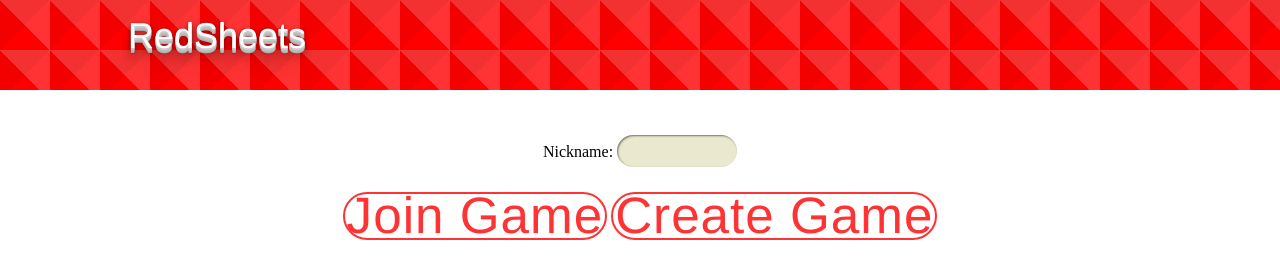
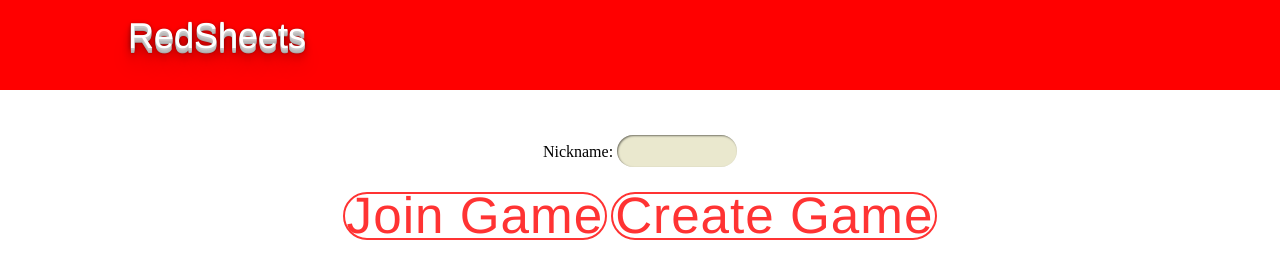
Before and after one commit to patsukhum/RedSheets, a website: page public/index.html in a window 1280 px wide. Drawn offline with Linux system fonts and the light colour scheme; no server answers; a web font is replaced by a local one.

Commit message:
changed color

```diff
--- a/public/base.css
+++ b/public/base.css
@@ -252,9 +252,7 @@ body {
   color: rgba(255,255,255,1);
   -o-text-overflow: clip;
   text-overflow: clip;
-  background: -webkit-linear-gradient(135deg, rgba(0,0,0,0) 50%, rgba(0,0,0,0.0470588) 50%), -webkit-linear-gradient(45deg, rgba(0,0,0,0) 50%, rgba(255,255,255,0.2) 50%), -webkit-linear-gradient(-225deg, #FF0000 0, #FF0000 25%, rgba(0,0,0,0) 25%), -webkit-linear-gradient(-135deg, #FF0000 0, #FF0000 25%, rgba(0,0,0,0) 25%), -webkit-linear-gradient(-45deg, #FF0000 0, #FF0000 25%, rgba(0,0,0,0) 25%), -webkit-linear-gradient(45deg, #FF0000 0, #FF0000 25%, rgba(0,0,0,0) 25%), #ff0000;
-  background: -moz-linear-gradient(-45deg, rgba(0,0,0,0) 50%, rgba(0,0,0,0.0470588) 50%), -moz-linear-gradient(45deg, rgba(0,0,0,0) 50%, rgba(255,255,255,0.2) 50%), -moz-linear-gradient(315deg, #FF0000 0, #FF0000 25%, rgba(0,0,0,0) 25%), -moz-linear-gradient(225deg, #FF0000 0, #FF0000 25%, rgba(0,0,0,0) 25%), -moz-linear-gradient(135deg, #FF0000 0, #FF0000 25%, rgba(0,0,0,0) 25%), -moz-linear-gradient(45deg, #FF0000 0, #FF0000 25%, rgba(0,0,0,0) 25%), #ff0000;
-  background: linear-gradient(-45deg, rgba(0,0,0,0) 50%, rgba(0,0,0,0.0470588) 50%), linear-gradient(45deg, rgba(0,0,0,0) 50%, rgba(255,255,255,0.2) 50%), linear-gradient(315deg, #FF0000 0, #FF0000 25%, rgba(0,0,0,0) 25%), linear-gradient(225deg, #FF0000 0, #FF0000 25%, rgba(0,0,0,0) 25%), linear-gradient(135deg, #FF0000 0, #FF0000 25%, rgba(0,0,0,0) 25%), linear-gradient(45deg, #FF0000 0, #FF0000 25%, rgba(0,0,0,0) 25%), #ff0000;
+  background: red;
   background-position: auto auto, auto auto, -50px 0, -50px 0, auto auto, auto auto;
   -webkit-background-origin: padding-box;
   background-origin: padding-box;
```
